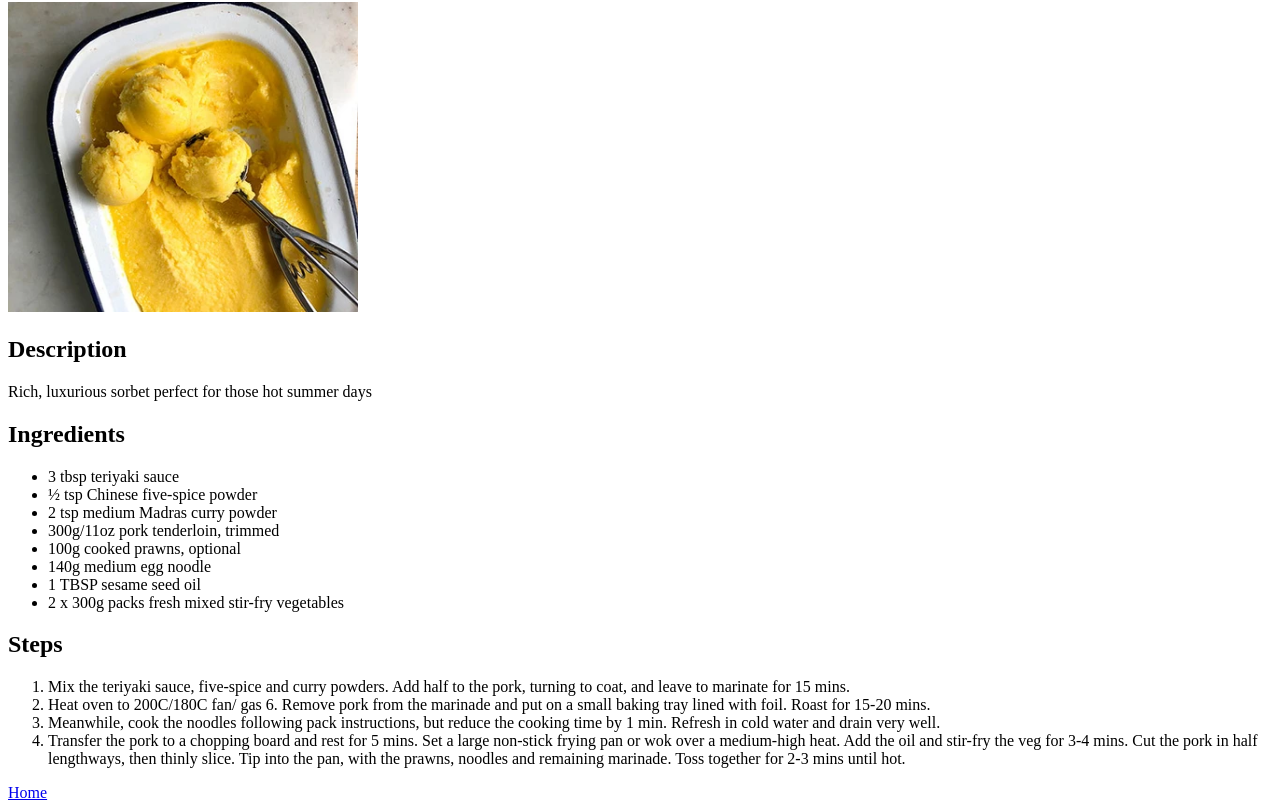
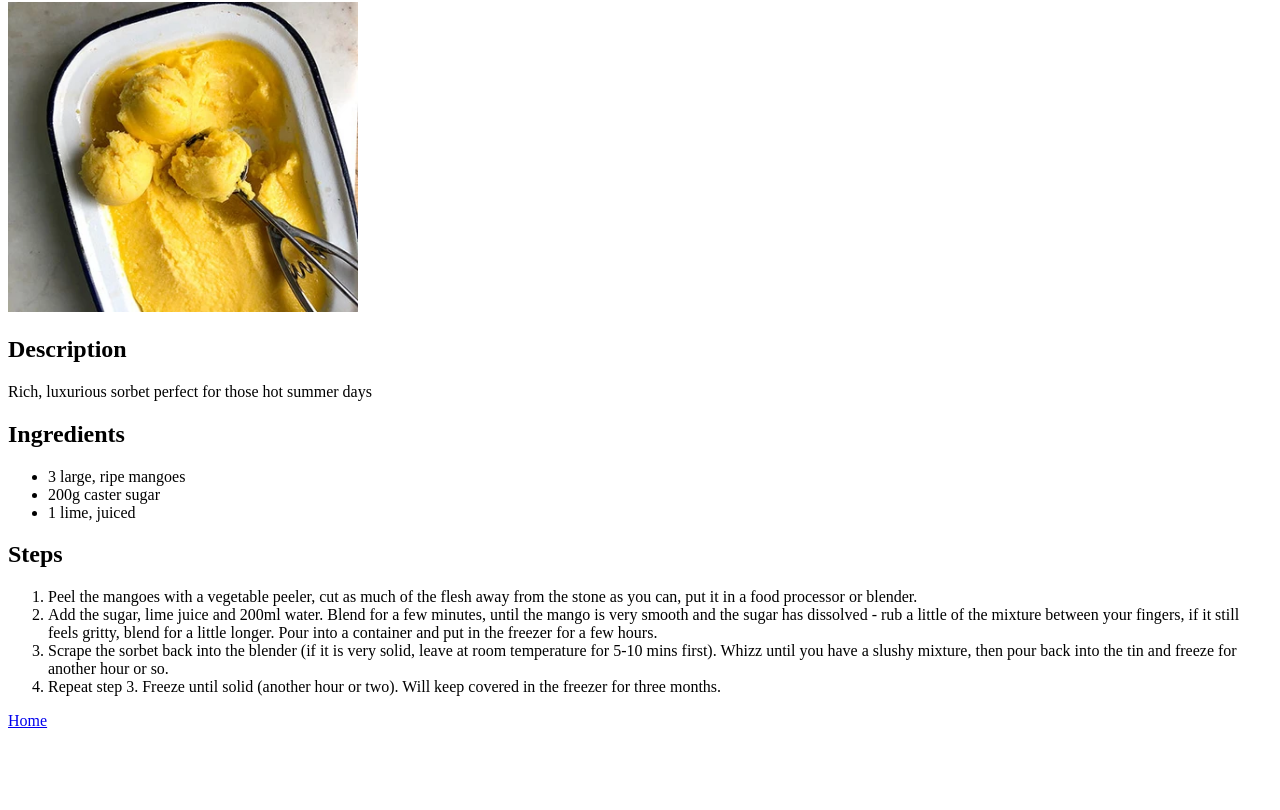
Before and after one commit to Darcy-Evans/odin-recipes, a plain HTML site: page recipes/mango_sorbet.html in a window 1280 px wide. Shown: the part 78-888 px from the top of the page. After the commit the page ends 816 px from the top, so only its background shows below. Drawn offline with Linux system fonts and the light colour scheme.

Commit message:
two recipes finalised

```diff
--- a/recipes/mango_sorbet.html
+++ b/recipes/mango_sorbet.html
@@ -12,23 +12,17 @@
          <p>Rich, luxurious sorbet perfect for those hot summer days</p>
     <h2>Ingredients</h2>
         <ul>
-            <li>3 tbsp teriyaki sauce</li>
-            <li>½ tsp Chinese five-spice powder</li>
-            <li>2 tsp medium Madras curry powder</li>
-            <li>300g/11oz pork tenderloin, trimmed</li>
-            <li>100g cooked prawns, optional</li>
-            <li>140g medium egg noodle</li>
-            <li>1 TBSP sesame seed oil</li>
-            <li>2 x 300g packs fresh mixed stir-fry vegetables</li>
+            <li>3 large, ripe mangoes</li>
+            <li>200g caster sugar</li>
+            <li>1 lime, juiced</li>
         </ul>
 
     <h2>Steps</h2>
         <ol>
-            <li>Mix the teriyaki sauce, five-spice and curry powders. Add half to the pork, turning to coat, and leave to marinate for 15 mins.</li>
-            <li>Heat oven to 200C/180C fan/ gas 6. Remove pork from the marinade and put on a small baking tray lined with foil. Roast for 15-20 mins.</li>
-            <li>Meanwhile, cook the noodles following pack instructions, but reduce the cooking time by 1 min. Refresh in cold water and drain very well.</li>
-            <li>Transfer the pork to a chopping board and rest for 5 mins. Set a large non-stick frying pan or wok over a medium-high heat. Add the oil and stir-fry the veg for 3-4 mins. Cut the pork in half lengthways, then thinly slice. Tip into the pan, with the prawns, noodles and remaining marinade. Toss together for 2-3 mins until hot.</li>
-
+            <li>Peel the mangoes with a vegetable peeler, cut as much of the flesh away from the stone as you can, put it in a food processor or blender.</li>
+            <li>Add the sugar, lime juice and 200ml water. Blend for a few minutes, until the mango is very smooth and the sugar has dissolved - rub a little of the mixture between your fingers, if it still feels gritty, blend for a little longer. Pour into a container and put in the freezer for a few hours.</li>
+            <li>Scrape the sorbet back into the blender (if it is very solid, leave at room temperature for 5-10 mins first). Whizz until you have a slushy mixture, then pour back into the tin and freeze for another hour or so.</li>
+            <li>Repeat step 3. Freeze until solid (another hour or two). Will keep covered in the freezer for three months.</li>
         </ol>
 
 
```
Also changed, not shown: recipes/broccoli.jpg (deleted), recipes/coconut-chicken.jpg (added), recipes/coconut_chicken.html (added).
